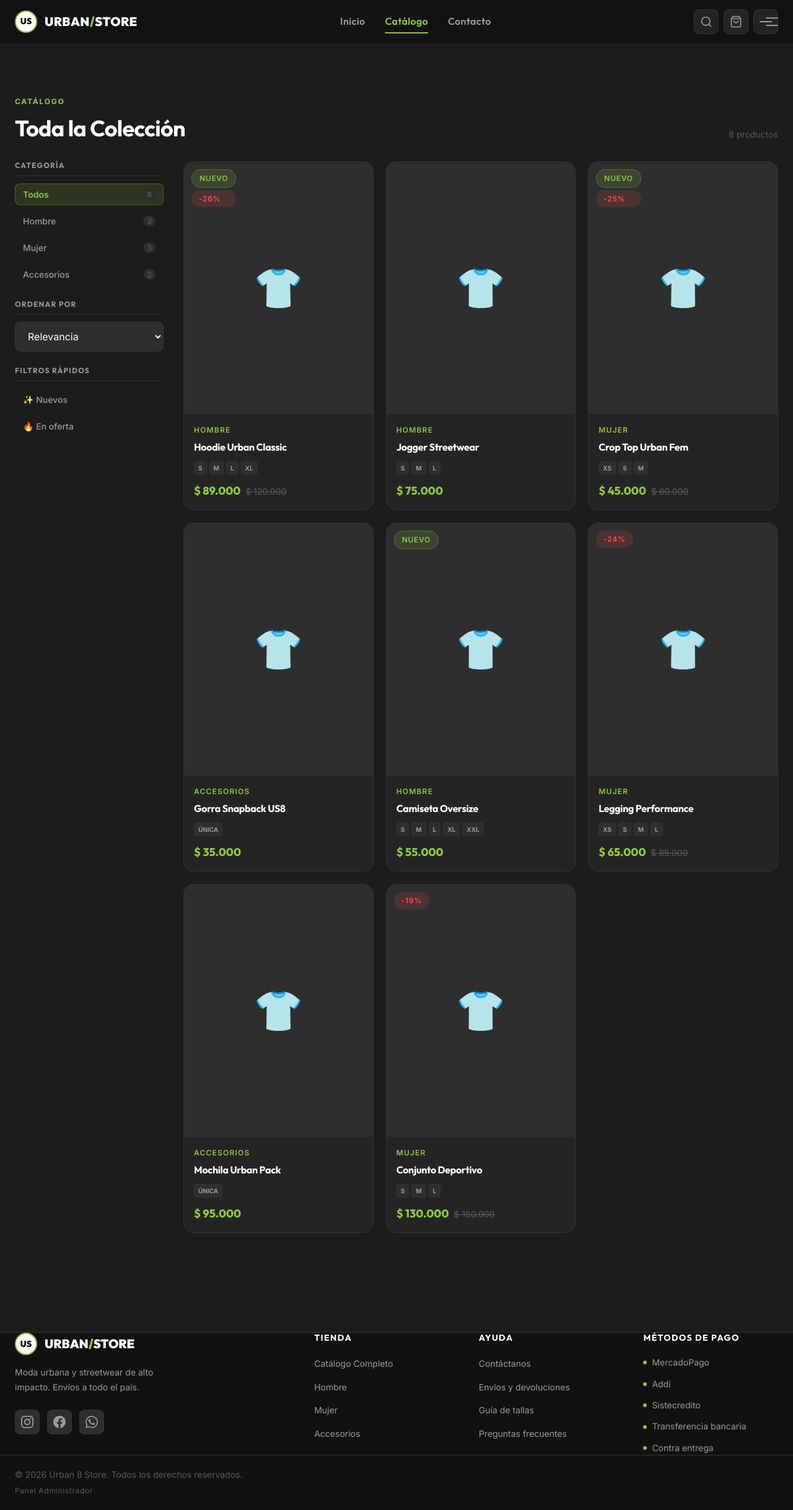
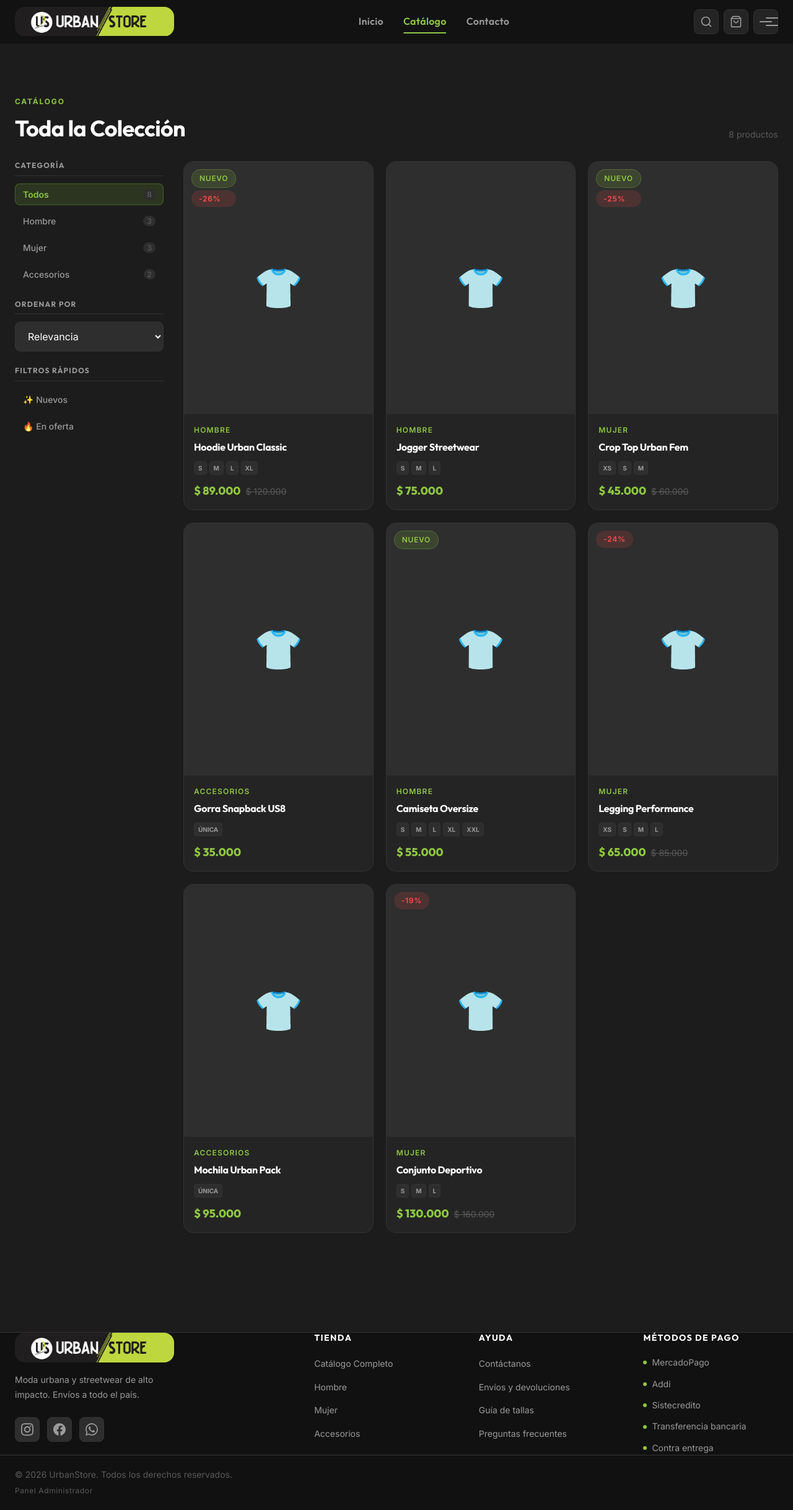
Before and after one commit to ingdavidc/UrbanStore, a React (Vite) app: page /catalogo in a window 1280 px wide. Shown: the whole page at 62% size. Built offline with nearby package versions, Linux system fonts and the light colour scheme.

Commit message:
branding: update brand name to UrbanStore and integrate original logo

```diff
--- a/index.html
+++ b/index.html
@@ -3,19 +3,19 @@
   <head>
     <meta charset="UTF-8" />
     <meta name="viewport" content="width=device-width, initial-scale=1.0" />
-    <meta name="description" content="Urban 8 Store — Ropa urbana y streetwear de alta calidad. Encuentra las últimas tendencias en moda urbana, zapatos, accesorios y más." />
-    <meta name="keywords" content="urban store, ropa urbana, streetwear, moda, ropa colombia, urban 8" />
-    <meta name="author" content="Urban 8 Store" />
+    <meta name="description" content="UrbanStore — Ropa urbana y streetwear de alta calidad. Encuentra las últimas tendencias en moda urbana, zapatos, accesorios y más." />
+    <meta name="keywords" content="urban store, ropa urbana, streetwear, moda, ropa colombia, urbanstore" />
+    <meta name="author" content="UrbanStore" />
 
     <!-- Open Graph / Facebook -->
     <meta property="og:type" content="website" />
-    <meta property="og:url" content="https://urban8store.com/" />
-    <meta property="og:title" content="Urban 8 Store — Ropa Urbana & Streetwear" />
+    <meta property="og:url" content="https://urbanstore.com/" />
+    <meta property="og:title" content="UrbanStore — Ropa Urbana & Streetwear" />
     <meta property="og:description" content="Las últimas tendencias en moda urbana. Envíos a todo el país." />
 
     <!-- Instagram / Twitter -->
     <meta name="twitter:card" content="summary_large_image" />
-    <meta name="twitter:title" content="Urban 8 Store — Ropa Urbana & Streetwear" />
+    <meta name="twitter:title" content="UrbanStore — Ropa Urbana & Streetwear" />
     <meta name="twitter:description" content="Las últimas tendencias en moda urbana. Envíos a todo el país." />
 
     <!-- Favicon -->
@@ -26,7 +26,7 @@
     <link rel="preconnect" href="https://fonts.gstatic.com" crossorigin />
     <link href="https://fonts.googleapis.com/css2?family=Outfit:wght@300;400;500;600;700;800;900&family=Inter:wght@300;400;500;600;700&display=swap" rel="stylesheet" />
 
-    <title>Urban 8 Store — Ropa Urbana & Streetwear</title>
+    <title>UrbanStore — Ropa Urbana & Streetwear</title>
   </head>
   <body>
     <div id="root"></div>
--- a/src/components/Footer.jsx
+++ b/src/components/Footer.jsx
@@ -26,11 +26,14 @@ export default function Footer() {
 
         {/* Brand column */}
         <div className={styles.brand}>
-          <Link to="/" className={styles.logo} aria-label="Urban 8 Store">
-            <span className={styles.logoUs}>US</span>
-            <span className={styles.logoText}>
-              URBAN<span className={styles.logoSlash}>/</span>STORE
-            </span>
+          <Link to="/" className={styles.logo} aria-label="UrbanStore">
+            <div className={styles.logoContainer}>
+              <img
+                src="/assets/images/logo.webp"
+                alt="UrbanStore"
+                className={styles.logoImage}
+              />
+            </div>
           </Link>
           <p className={styles.tagline}>
             Moda urbana y streetwear de alto impacto. Envíos a todo el país.
@@ -111,7 +114,7 @@ export default function Footer() {
       <div className={styles.bottom}>
         <div className="container">
           <p className={styles.copy}>
-            © {year} Urban 8 Store. Todos los derechos reservados.
+            © {year} UrbanStore. Todos los derechos reservados.
           </p>
           <Link to="/admin" className={styles.adminLink}>
             Panel Administrador
--- a/src/components/Footer.module.css
+++ b/src/components/Footer.module.css
@@ -17,36 +17,24 @@
 .logo {
   display: inline-flex;
   align-items: center;
-  gap: var(--space-3);
   text-decoration: none;
   margin-bottom: var(--space-4);
 }
 
-.logoUs {
+.logoContainer {
   display: flex;
   align-items: center;
   justify-content: center;
-  width: 36px;
-  height: 36px;
-  background: white;
-  color: var(--color-bg-deep);
-  border-radius: 50%;
-  font-family: var(--font-heading);
-  font-weight: 900;
-  font-size: var(--text-sm);
-  border: 2px solid var(--color-accent);
-  flex-shrink: 0;
+  height: 48px;
+  width: auto;
+  border-radius: var(--radius-xl);
+  overflow: hidden;
 }
 
-.logoText {
-  font-family: var(--font-heading);
-  font-weight: 900;
-  font-size: var(--text-xl);
-  color: var(--color-text);
-}
-
-.logoSlash {
-  color: var(--color-accent);
+.logoImage {
+  height: 100%;
+  width: auto;
+  object-fit: contain;
 }
 
 .tagline {
--- a/src/components/Navbar.jsx
+++ b/src/components/Navbar.jsx
@@ -1,5 +1,6 @@
 import { useState, useEffect, useRef } from 'react'
 import { Link, NavLink, useNavigate } from 'react-router-dom'
+import { motion } from 'framer-motion'
 import useCartStore from '../store/cartStore'
 import styles from './Navbar.module.css'
 
@@ -50,11 +51,22 @@ export default function Navbar() {
         <div className={`container ${styles.inner}`}>
 
           {/* ── Logo ─────────────────────────────────── */}
-          <Link to="/" className={styles.logo} aria-label="Urban 8 Store - Inicio" onClick={closeMenu}>
-            <span className={styles.logoUs}>US</span>
-            <span className={styles.logoText}>
-              URBAN<span className={styles.logoSlash}>/</span>STORE
-            </span>
+          <Link to="/" className={styles.logo} aria-label="UrbanStore - Inicio" onClick={closeMenu}>
+            <motion.div
+              className={styles.logoContainer}
+              whileHover={{
+                scale: 1.05,
+                rotate: [0, -5, 5, 0],
+                boxShadow: "0 0 20px rgba(143, 199, 64, 0.4)"
+              }}
+              transition={{ duration: 0.5, ease: "easeInOut" }}
+            >
+              <img
+                src="/assets/images/logo.webp"
+                alt="UrbanStore"
+                className={styles.logoImage}
+              />
+            </motion.div>
           </Link>
 
           {/* ── Nav Links (desktop) ───────────────────── */}
--- a/src/components/Navbar.module.css
+++ b/src/components/Navbar.module.css
@@ -27,41 +27,28 @@
   gap: var(--space-8);
 }
 
-/* ── Logo ─────────────────────────────────────────────────── */
 .logo {
   display: flex;
   align-items: center;
-  gap: var(--space-3);
   text-decoration: none;
   flex-shrink: 0;
 }
 
-.logoUs {
+.logoContainer {
   display: flex;
   align-items: center;
   justify-content: center;
-  width: 36px;
-  height: 36px;
-  background: white;
-  color: var(--color-bg-deep);
-  border-radius: 50%;
-  font-family: var(--font-heading);
-  font-weight: 900;
-  font-size: var(--text-sm);
-  flex-shrink: 0;
-  border: 2px solid var(--color-accent);
+  height: 48px;
+  width: auto;
+  border-radius: var(--radius-xl);
+  overflow: hidden;
+  transition: box-shadow var(--transition-base);
 }
 
-.logoText {
-  font-family: var(--font-heading);
-  font-weight: 900;
-  font-size: var(--text-xl);
-  letter-spacing: 0.02em;
-  color: var(--color-text);
-}
-
-.logoSlash {
-  color: var(--color-accent);
+.logoImage {
+  height: 100%;
+  width: auto;
+  object-fit: contain;
 }
 
 /* ── Nav Links ─────────────────────────────────────────────── */
--- a/src/components/admin/AdminSidebar.jsx
+++ b/src/components/admin/AdminSidebar.jsx
@@ -75,12 +75,12 @@ export default function AdminSidebar() {
     <aside className={styles.sidebar}>
       {/* Logo */}
       <div className={styles.logoArea}>
-        <div className={styles.logoCircle}>
-          <span className={styles.logoLetters}>US</span>
-        </div>
-        <div className={styles.logoText}>
-          <span className={styles.logoUrban}>URBAN</span>
-          <span className={styles.logoStore}>STORE</span>
+        <div className={styles.logoContainer}>
+          <img
+            src="/assets/images/logo.webp"
+            alt="UrbanStore"
+            className={styles.logoImage}
+          />
         </div>
       </div>
 
--- a/src/pages/Home.jsx
+++ b/src/pages/Home.jsx
@@ -70,7 +70,7 @@ export default function Home() {
               ✦ Nueva Colección 2025
             </span>
             <h1 className={styles.heroTitle}>
-              URBAN<span className={styles.heroSlash}>/</span>
+              URBAN
               <br />
               <span className={styles.heroTitleGreen}>STORE</span>
             </h1>
--- a/src/pages/admin/Dashboard.jsx
+++ b/src/pages/admin/Dashboard.jsx
@@ -118,7 +118,7 @@ export default function Dashboard() {
       <div className={styles.pageHeader}>
         <div>
           <h1 className={styles.pageTitle}>Dashboard</h1>
-          <p className={styles.pageSubtitle}>Bienvenido al panel de administración de Urban 8 Store</p>
+          <p className={styles.pageSubtitle}>Bienvenido al panel de administración de UrbanStore</p>
         </div>
         <span className={styles.dateChip}>
           {new Date().toLocaleDateString('es-CO', { weekday: 'long', year: 'numeric', month: 'long', day: 'numeric' })}
--- a/src/pages/admin/Login.jsx
+++ b/src/pages/admin/Login.jsx
@@ -46,13 +46,11 @@ export default function Login() {
       <div className={styles.card}>
         {/* Logo */}
         <div className={styles.logoWrapper}>
-          <div className={styles.logoCircle}>
-            <span className={styles.logoLetters}>US</span>
-          </div>
-          <div className={styles.logoText}>
-            <span className={styles.logoUrban}>URBAN</span>
-            <span className={styles.logoStore}>STORE</span>
-          </div>
+          <img
+            src="/assets/images/logo.webp"
+            alt="UrbanStore Logo"
+            className={styles.logoImage}
+          />
         </div>
 
         <h1 className={styles.title}>Panel de Administración</h1>
@@ -120,7 +118,7 @@ export default function Login() {
           </button>
         </form>
 
-        <p className={styles.footer}>Urban 8 Store &copy; {new Date().getFullYear()}</p>
+        <p className={styles.footer}>UrbanStore &copy; {new Date().getFullYear()}</p>
       </div>
     </div>
   );
--- a/src/pages/admin/SocialHub.jsx
+++ b/src/pages/admin/SocialHub.jsx
@@ -40,7 +40,7 @@ const RECENT_POSTS = [
   },
   {
     id: 3,
-    caption: 'Streetwear hecho en Colombia 🇨🇴 Urban 8 Store. Tu identidad, tu estilo.',
+    caption: 'Streetwear hecho en Colombia 🇨🇴 UrbanStore. Tu identidad, tu estilo.',
     platform: 'Instagram',
     date: '10 Jun 2026',
     likes: 391,
@@ -53,7 +53,7 @@ const ACCOUNTS = [
   {
     id: 'ig',
     name: 'Instagram',
-    handle: '@urban8store',
+    handle: '@urbanstore',
     connected: false,
     color: '#E1306C',
     Icon: () => (
@@ -67,7 +67,7 @@ const ACCOUNTS = [
   {
     id: 'fb',
     name: 'Facebook',
-    handle: 'Urban 8 Store',
+    handle: 'UrbanStore',
     connected: false,
     color: '#1877F2',
     Icon: () => (
```
Also changed, not shown: src/components/admin/AdminSidebar.module.css (+11 -21 lines), src/pages/admin/Login.module.css (+5 -42 lines), public/assets/images/logo.webp (added).
